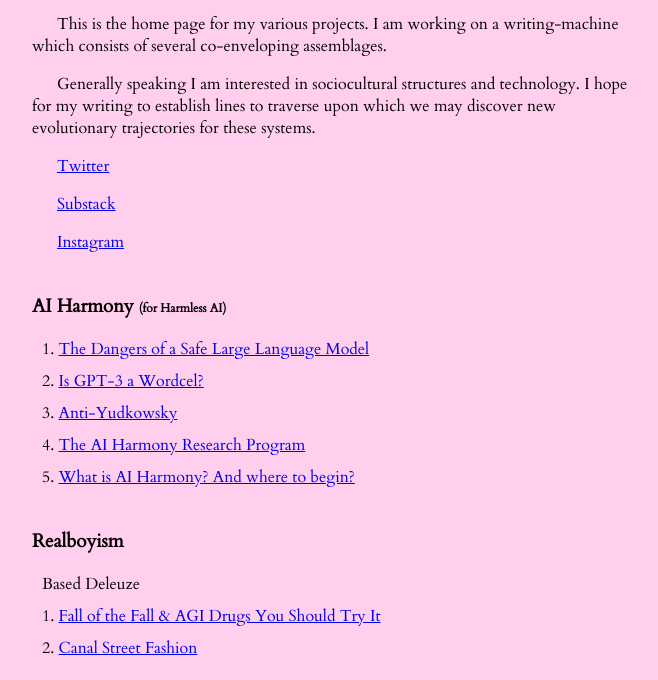
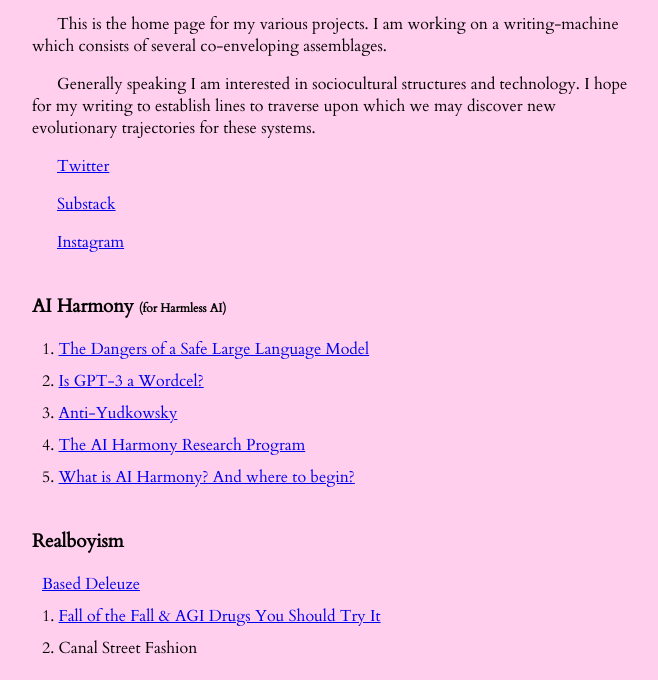
Before and after one commit to maxwellfoley3/realityspammer, a Gatsby site: page / in a window 1280 px wide. Shown: the part 120-800 px from the top of the page, without its empty margins (76-734 px from the left). Built offline with nearby package versions, Linux system fonts and the light colour scheme; Gatsby itself is replaced by a stand-in of ours.

Commit message:
fix error

```diff
--- a/src/pages/index.tsx
+++ b/src/pages/index.tsx
@@ -19,9 +19,9 @@ const IndexPage: React.FC<PageProps> = () => {
     <li>4. <a href="/ai-harmony-research">The AI Harmony Research Program</a></li>
     <li>5. <a href="/what-is-ai-harmony">What is AI Harmony? And where to begin?</a></li>
     <h3>Realboyism</h3>
-    <li>Based Deleuze</li>
+    <li><a href="https://realitygamer.substack.com/p/based-deleuze">Based Deleuze</a></li>
     <li>1. <a href="https://realitygamer.substack.com/p/realboyism-fall-of-the-fall-agi-drugs">Fall of the Fall & AGI Drugs You Should Try It</a></li>
-    <li>2. <a href="https://realitygamer.substack.com/p/based-deleuze">Canal Street Fashion</a></li>
+    <li>2. Canal Street Fashion</li>
     <h3>Corporate Surrealism <span style={{fontSize:'12px'}}>(in association with Harmless AI and WagonDAO)</span> </h3>
     <li>1. Towards a Form of Life</li>
     <li>2. <a href="/corporate-surrealist-vibe-shift">The Corporate Surrealist Vibe Shift</a></li>
```
